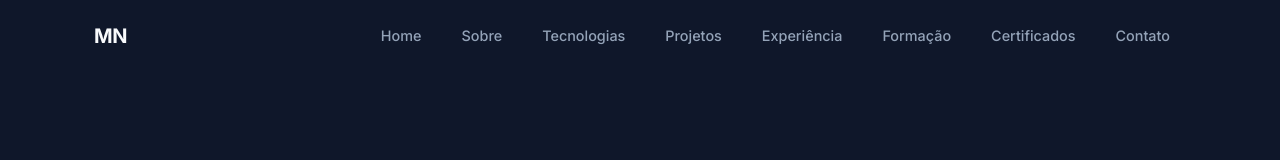
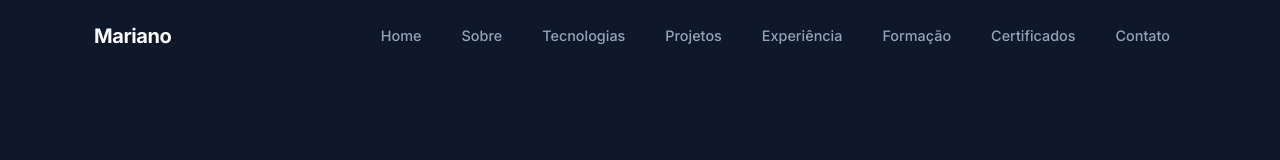
Before and after one commit to MarianoNepomuceno/Projeto_Portfolio, a React (Vite) app: page / in a window 1280 px wide. Shown: the top 160 px of the page. Built offline with nearby package versions, Linux system fonts and the light colour scheme.

Commit message:
Substitui 'MN' por 'Mariano' em hero e nav

```diff
--- a/src/data/hero.js
+++ b/src/data/hero.js
@@ -4,7 +4,7 @@ export const hero = {
   title: 'Desenvolvedor em Formação',
   subtitle:
     'Estudante de Análise e Desenvolvimento de Sistemas apaixonado por tecnologia, desenvolvimento web e criação de soluções que automatizam processos.',
-  initials: 'MN',
+  initials: 'Mariano',
   resumePath: '/curriculo/curriculo-mariano-nepomuceno.pdf',
   actions: {
     projects: { label: 'Ver Projetos', href: '#projects' },
--- a/src/data/nav.js
+++ b/src/data/nav.js
@@ -10,7 +10,7 @@ export const navLinks = [
 ];
 
 export const siteConfig = {
-  logo: 'MN',
+  logo: 'Mariano',
   copyright: 'Mariano Nepomuceno',
   credit: 'Feito com React + Vite',
 };
```
